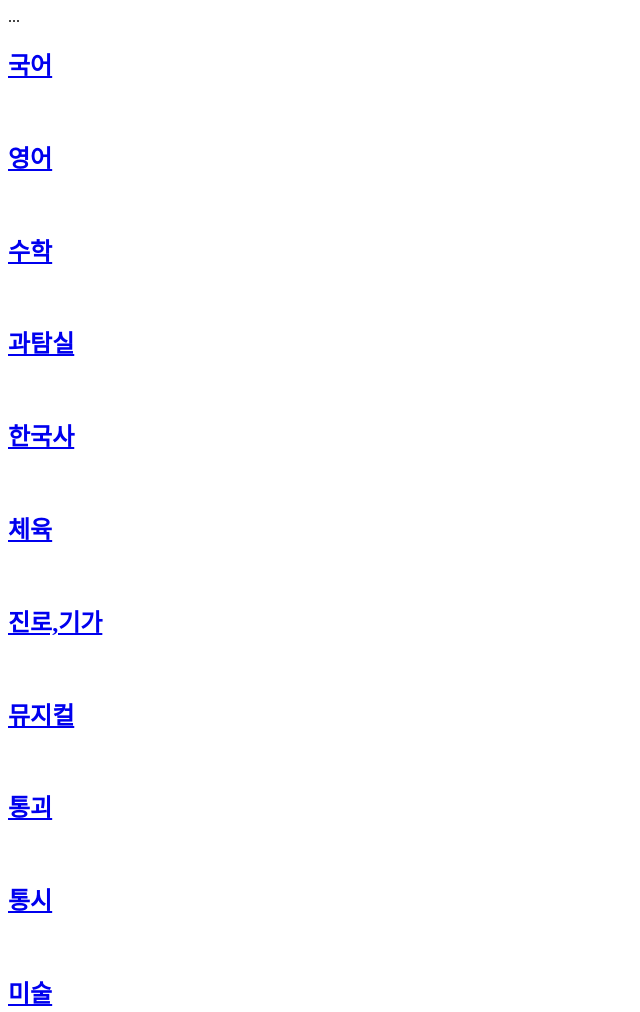
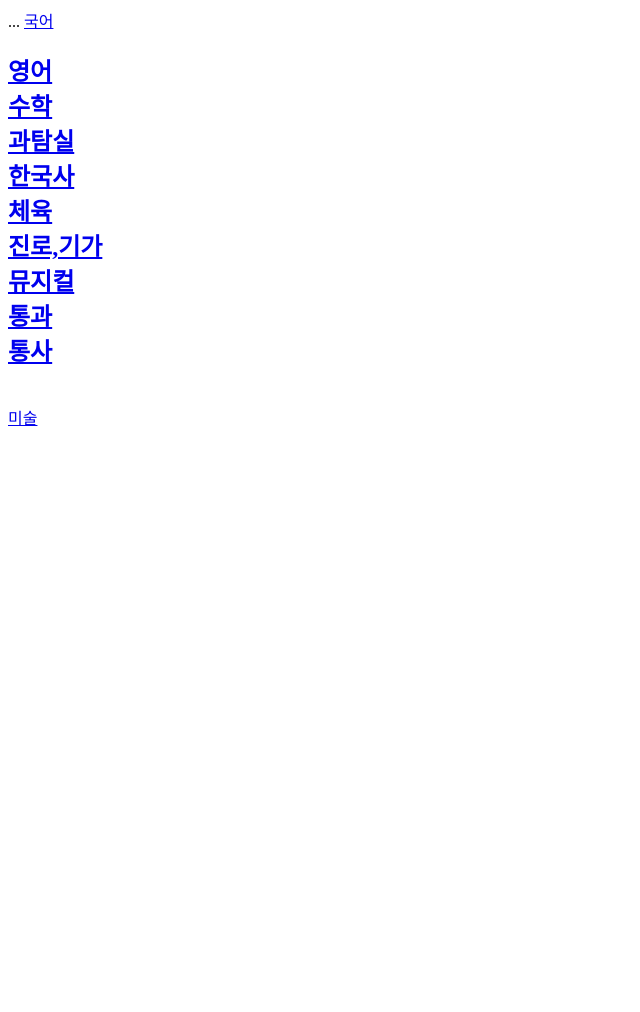
Before and after one commit to leehb1/leehb1.github.io, a plain HTML site: page 시간표.html in a window 1280 px wide. Shown: the whole page, without its empty margins (0-640 px from the left). After the commit the page ends 800 px from the top, so only its background shows below. Drawn offline with Linux system fonts and the light colour scheme.

Commit message:
Update 시간표.html

```diff
--- a/시간표.html
+++ b/시간표.html
@@ -1,14 +1,14 @@
 <html>
 <head>...</head>
-	<h2><a href="https://zoom.us/j/6848563941?pwd=c3o5WTc5bDJadXc5b2pBZ3pTbkt4Zz09">국어</a></h2><br>
-	<h2><a href="https://zoom.us/j/9154907298?pwd=VVAyYnU5SHV6dWRzSXlzcFZRam16QT09">영어</a></h2><br>
-		<h2><a href="https://zoom.us/j/5814887207?pwd=WUR0NmY0RW1TWHROSFRjbW9rOEhSdz09">수학</a></h2><br>
-		<h2><a href="https://zoom.us/j/8065149962?pwd=dklzeDNpaTJrNElRQ1gwenJFOU5Pdz09">과탐실</a></h2><br>
-		<h2><a href="https://us02web.zoom.us/j/7728866379?pwd=NXozZUExYnlLZnNVTWQyRGl6VEhrUT09">한국사</a></h2><br>
-		<h2><a href="https://us02web.zoom.us/j/5537561241?pwd=WWViam1UNjV6RmRIR3FscHV0OXZHQT09">체육</a></h2><br>
-		<h2><a href="https://zoom.us/j/9880204578?pwd=SDFsUXVSbmZPNVB4cG5saHcxWTcxZz09">진로,기가</a></h2><br>
-		<h2><a href="https://us02web.zoom.us/j/7379561307?pwd=Z2RJNHFsdUVrZitzVTVjQlQ1bVc3Zz09">뮤지컬</a></h2><br>
-		<h2><a href="https://zoom.us/j/2430584405?pwd=N2EwYzMyOXc1SytKeVM0UmlFa2RoUT09">통괴</a></h2><br>
-		<h2><a href="https://zoom.us/j/3231741869?pwd=VWdZcDNnWEJUNnJTK1ZCYncza3VvZz09">통시</a></h2><br>
-		<h2><a href="https://us02web.zoom.us/j/9013031721?pwd=TlRrZCtEZDd6R0thN25TQmpwSDBCQT09">미술</a></h2><br>
+	<a href="https://zoom.us/j/6848563941?pwd=c3o5WTc5bDJadXc5b2pBZ3pTbkt4Zz09">국어</a><br>
+	<h2><a href="https://zoom.us/j/9154907298?pwd=VVAyYnU5SHV6dWRzSXlzcFZRam16QT09">영어</a><br>
+		<a href="https://zoom.us/j/5814887207?pwd=WUR0NmY0RW1TWHROSFRjbW9rOEhSdz09">수학</a><br>
+		<a href="https://zoom.us/j/8065149962?pwd=dklzeDNpaTJrNElRQ1gwenJFOU5Pdz09">과탐실</a><br>
+		<a href="https://us02web.zoom.us/j/7728866379?pwd=NXozZUExYnlLZnNVTWQyRGl6VEhrUT09">한국사</a><br>
+		<a href="https://us02web.zoom.us/j/5537561241?pwd=WWViam1UNjV6RmRIR3FscHV0OXZHQT09">체육</a><br>
+		<a href="https://zoom.us/j/9880204578?pwd=SDFsUXVSbmZPNVB4cG5saHcxWTcxZz09">진로,기가</a><br>
+		<a href="https://us02web.zoom.us/j/7379561307?pwd=Z2RJNHFsdUVrZitzVTVjQlQ1bVc3Zz09">뮤지컬</a><br>
+		<a href="https://zoom.us/j/2430584405?pwd=N2EwYzMyOXc1SytKeVM0UmlFa2RoUT09">통과</a><br>
+		<a href="https://zoom.us/j/3231741869?pwd=VWdZcDNnWEJUNnJTK1ZCYncza3VvZz09">통사</a></h2><br>
+		<a href="https://us02web.zoom.us/j/9013031721?pwd=TlRrZCtEZDd6R0thN25TQmpwSDBCQT09">미술</a><br>
 	<img scr =시간표.jpeg>
```
